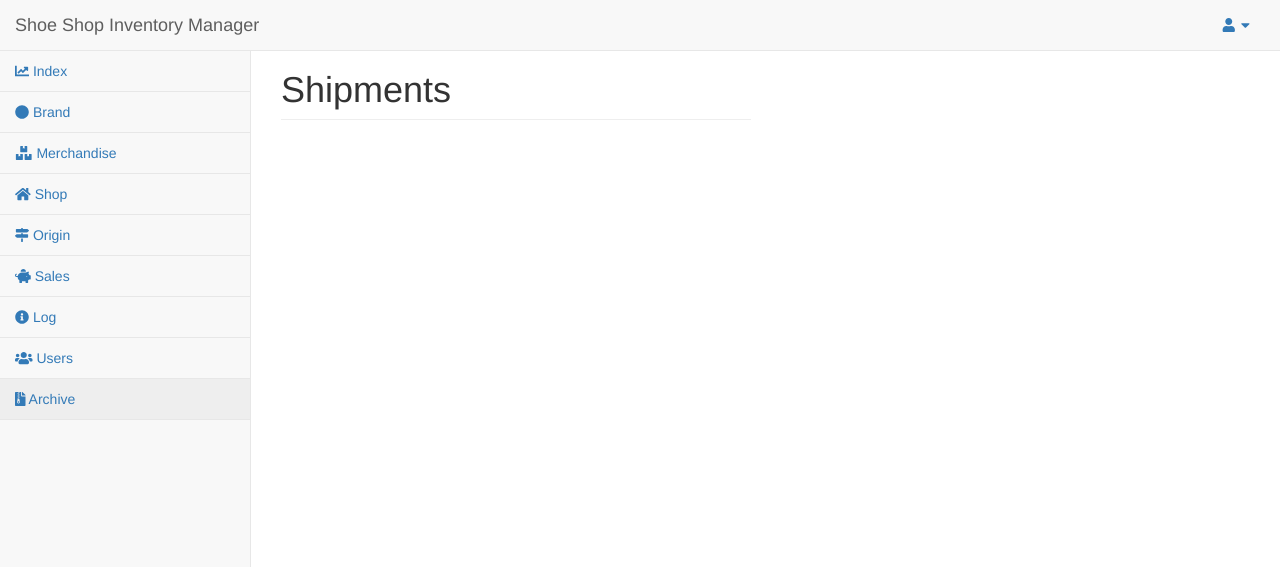
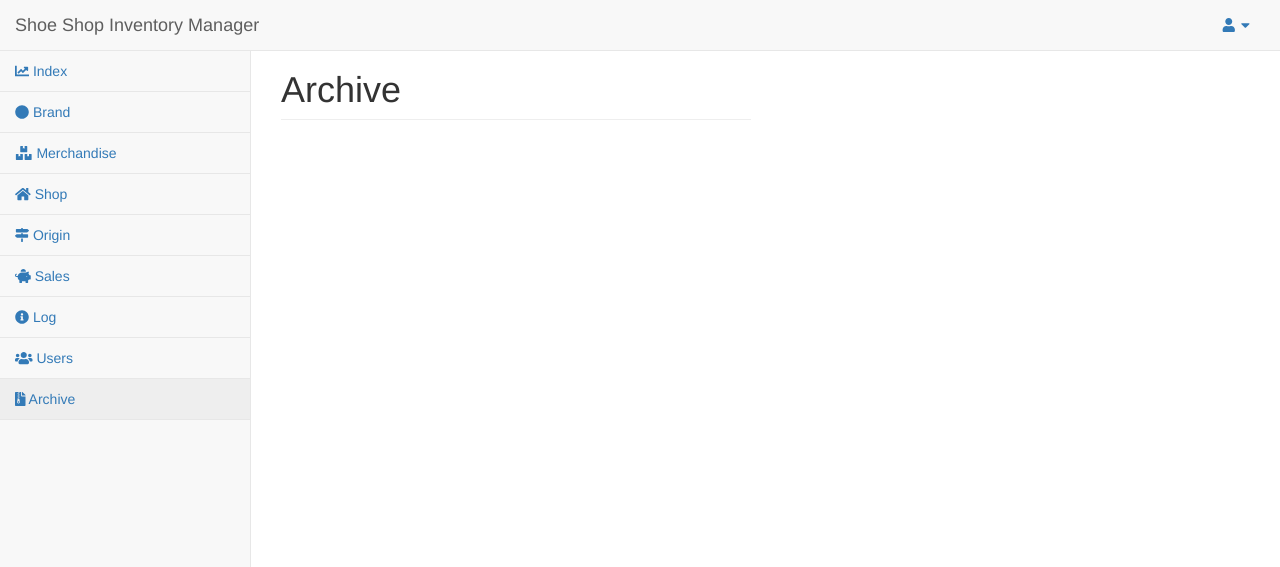
Before and after one commit to IvoNikolov/shoe-shop-inventory-manager, a PHP site: page /contents/pages/archive.php in a window 1280 px wide. Shown: the top 567 px of the page. Run offline with PHP 8.4, Linux system fonts and the light colour scheme; the visitor is signed in with stand-in values (Sample User, id 1); some libraries are stand-ins or nearby versions.

Commit message:
Fix archive page title name

```diff
--- a/shoe-shop-inventory-manager/contents/pages/archive.php
+++ b/shoe-shop-inventory-manager/contents/pages/archive.php
@@ -8,7 +8,7 @@ include_once '../includes/header.php';
 <div id="page-wrapper">
     <div class="row" style="padding-top:30px;">
         <div class="col-lg-6">
-            <h1 class="page-header">Shipments</h1>
+            <h1 class="page-header">Archive</h1>
         </div>
     </div>
 </div>
```
